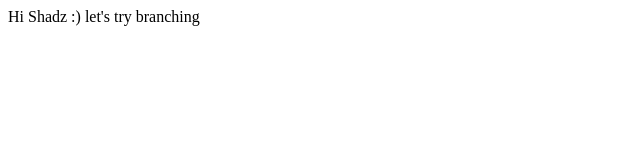
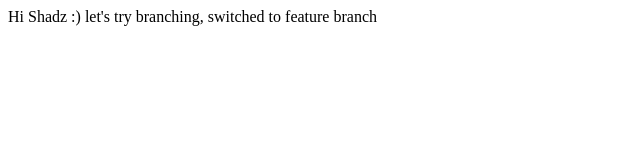
Before and after one commit to Shadzi/lecture1, a plain HTML site: page index.html in a window 1280 px wide. Shown: the whole page, without its empty margins (0-640 px from the left). Drawn offline with Linux system fonts and the light colour scheme.

Commit message:
Added another line

```diff
--- a/index.html
+++ b/index.html
@@ -4,6 +4,6 @@
         <title>Test</title>
     </head>
     <body>
-        Hi Shadz :) let's try branching
+        Hi Shadz :) let's try branching, switched to feature branch
     </body>
 </html>
```
